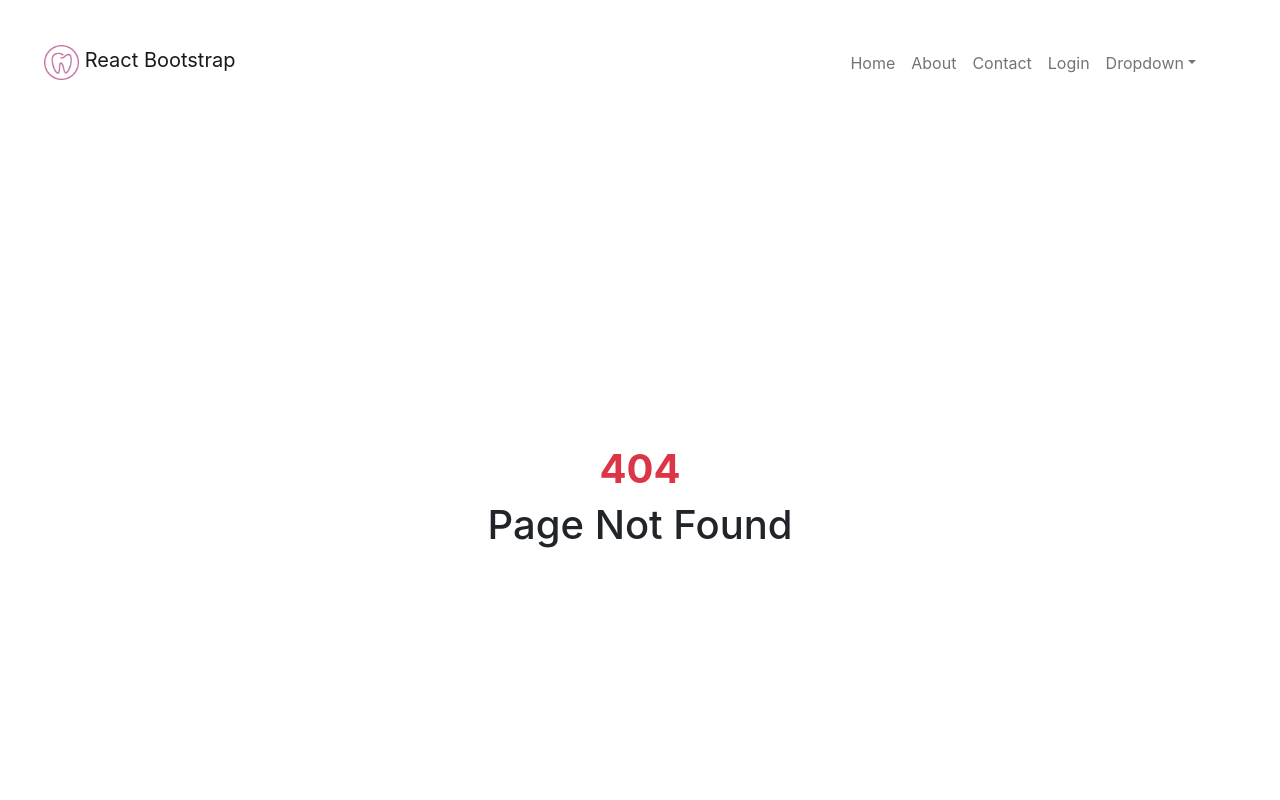
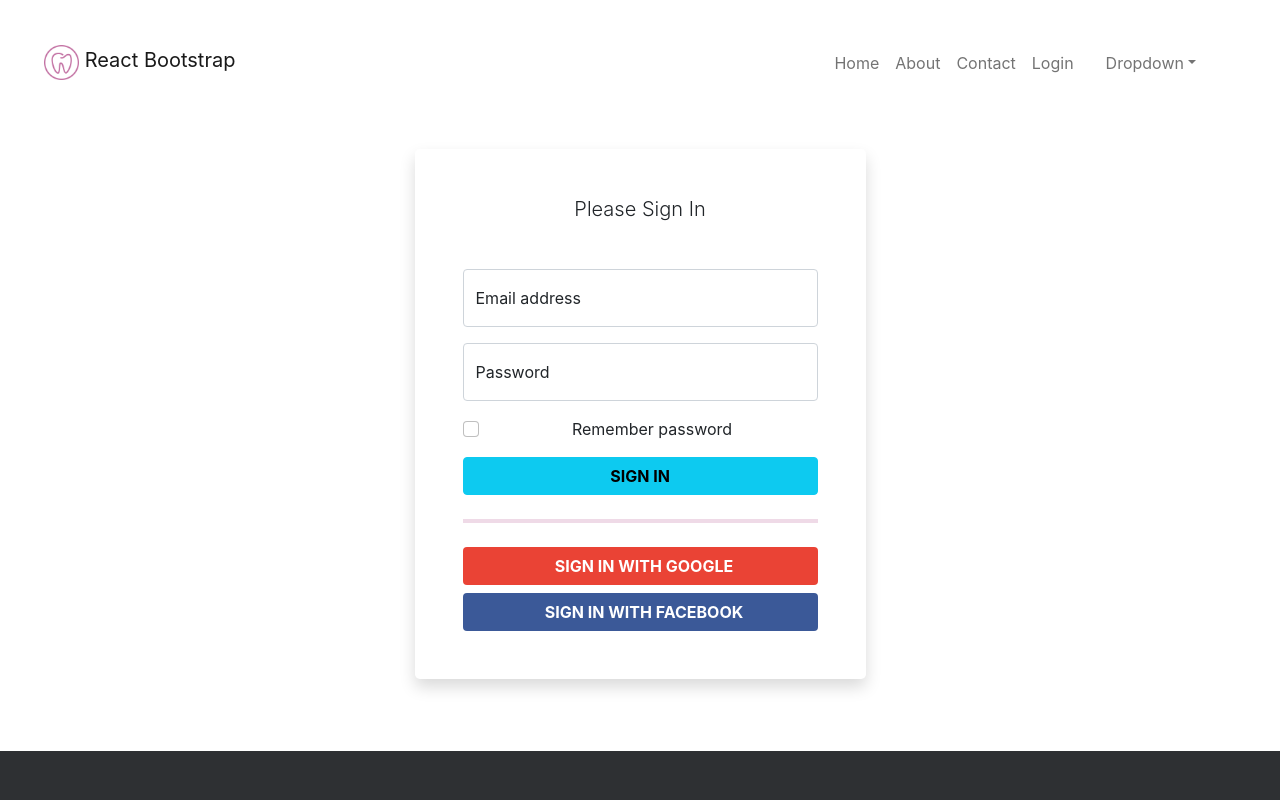
Before and after one commit to kawsarm104/medicenter-detistry, a React (Create React App) app: page /signin in a window 1280 px wide. Shown: the top 800 px of the page. Built offline with nearby package versions, Linux system fonts and the light colour scheme; no server answers.

Commit message:
google signin added

```diff
--- a/src/App.js
+++ b/src/App.js
@@ -38,7 +38,7 @@ function App() {
             <Route path="/contact">
               <Contact></Contact>
             </Route>
-            <Route path="/login">
+            <Route path="/signin">
               <Signin></Signin>
             </Route>
             <Route path="*">
--- a/src/Hooks/useFirebase.js
+++ b/src/Hooks/useFirebase.js
@@ -46,7 +46,7 @@ const useFirebase = () => {
     return () => unsubscribed;
   }, []);
 
-  const logOut = () => {
+  const Signout = () => {
     setIsLoading(true);
     signOut(auth)
       .then(() => {})
@@ -59,7 +59,7 @@ const useFirebase = () => {
     isLoading,
     setIsLoading,
     signInUsingGoogle,
-    logOut,
+    Signout,
     signInUsingFacebook,
   };
 };
--- a/src/Pages/Auth/PrivateRoute/PrivateRoute.js
+++ b/src/Pages/Auth/PrivateRoute/PrivateRoute.js
@@ -19,7 +19,7 @@ const PrivateRoute = ({ children, ...rest }) => {
         ) : (
           <Redirect
             to={{
-              pathname: "/login",
+              pathname: "/signin",
               state: { from: location },
             }}
           ></Redirect>
--- /dev/null
+++ b/src/Pages/Auth/Signin/Signin.css
@@ -0,0 +1,23 @@
+.login-container{
+    min-height: 100vh;
+}
+/* body {
+  background: #007bff;
+  background: linear-gradient(to right, #0062E6, #33AEFF);
+} */
+
+.btn-login {
+  font-size: 0.9rem;
+  letter-spacing: 0.05rem;
+  padding: 0.75rem 1rem;
+}
+
+.btn-google {
+  color: white !important;
+  background-color: #ea4335;
+}
+
+.btn-facebook {
+  color: white !important;
+  background-color: #3b5998;
+}
--- a/src/Pages/Auth/Signin/Signin.js
+++ b/src/Pages/Auth/Signin/Signin.js
@@ -1,11 +1,134 @@
-import React from 'react';
+import React from "react";
+import { useHistory, useLocation } from "react-router";
+// import useAuth from './../../../hooks/useAuth';
+import useAuth from "../../../Hooks/useAuth";
+import "./Signin.css";
+// import useAuth from './../../../Hooks/useAuth'
 
 const Signin = () => {
-    return (
-        <div>
-            sign in for access..
+  const { signInUsingGoogle, signInUsingFacebook, setUser, setIsLoading } =
+    useAuth();
+  const location = useLocation();
+  const history = useHistory();
+  const handleGoogleSignin = () => {
+    signInUsingGoogle()
+      .then((result) => {
+        history.push(location.state?.from || "/home");
+        // console.log(location.state?.from,"google er te");
+        setUser(result.user);
+      })
+      .finally(() => setIsLoading(false));
+  };
+  const handleFacebookSignin = () => {
+    signInUsingFacebook()
+      .then((result) => {
+        history.push(location.state?.from || "/home");
+        // console.log(location.state?.from, "facebook er te");
+        setUser(result.user);
+        // console.log("facebbok user", result.user)
+      })
+      .finally(() => setIsLoading(false));
+  };
+
+  // const { signInUsingGoogle } = useAuth();
+  return (
+    <div className="text-center Signin-container ">
+      {/* <h2 className=" text-info  ">Please Signin</h2> */}
+
+      <div className="container">
+        <div className="row">
+          <div className="col-sm-9 col-md-7 col-lg-5 mx-auto">
+            <div className="card border-0 shadow rounded-3 my-5">
+              <div className="card-body p-4 p-sm-5">
+                <h2 className="card-title text-center mb-5 fw-light fs-5 ">
+                  Please Sign In
+                </h2>
+                <>
+                  <div className="form-floating mb-3">
+                    <input
+                      type="email"
+                      className="form-control"
+                      id="floatingInput"
+                      placeholder="name@example.com"
+                    />
+                    <label htmlFor="floatingInput">Email address</label>
+                  </div>
+                  <div className="form-floating mb-3">
+                    <input
+                      type="password"
+                      className="form-control"
+                      id="floatingPassword"
+                      placeholder="Password"
+                    />
+                    <label htmlFor="floatingPassword">Password</label>
+                  </div>
+
+                  <div className="form-check mb-3">
+                    <input
+                      className="form-check-input"
+                      type="checkbox"
+                      value=""
+                      id="rememberPasswordCheck"
+                    />
+                    <label
+                      className="form-check-label"
+                      htmlFor="rememberPasswordCheck"
+                    >
+                      Remember password
+                    </label>
+                  </div>
+                  <div className="d-grid">
+                    <button
+                      className="btn btn-info btn-Signin text-uppercase fw-bold"
+                      type="submit"
+                    >
+                      Sign in
+                    </button>
+                  </div>
+                  <hr className="my-4" />
+                  <div className="d-grid mb-2">
+                    <button
+                      onClick={handleGoogleSignin}
+                      className="btn btn-google btn-Signin text-uppercase fw-bold"
+                      type="submit"
+                    >
+                      <i className="fab fa-google me-2"></i> Sign in with Google
+                    </button>
+                  </div>
+                  <div className="d-grid">
+                    <button
+                      onClick={handleFacebookSignin}
+                      className="btn btn-facebook btn-Signin text-uppercase fw-bold"
+                      type="submit"
+                    >
+                      <i className="fab fa-facebook-f me-2"></i> Sign in with
+                      Facebook
+                    </button>
+                  </div>
+                </>
+              </div>
+            </div>
+          </div>
         </div>
-    );
+      </div>
+
+      {/* <button onClick={signInUsingGoogle} className="btn btn-outline-info">Google Sign In</button> */}
+      {/* <div className="">
+        <button
+          onClick={handleGoogleSignin}
+          className="btn btn-outline-info mt-3"
+        >
+          Google Signin
+        </button>
+        <button
+          onClick={handleGoogleSignin}
+          className="btn btn-outline-info mt-3"
+        >
+          Facebook Signin
+        </button>
+      </div> */}
+    </div>
+  );
 };
 
 export default Signin;
--- a/src/Pages/Common/Header/Header.js
+++ b/src/Pages/Common/Header/Header.js
@@ -1,12 +1,14 @@
 import React from "react";
 import { Container, Nav, Navbar, NavDropdown } from "react-bootstrap";
 import { NavLink } from "react-router-dom";
+import useAuth from "../../../Hooks/useAuth";
 import logo from "../../../images/logo/medicenter-logo.png";
 import './Header.css'
 
 const Header = () => {
+  const { user,Signout } = useAuth();
   return (
-    <Navbar  expand="lg" className="p-3 mt-4 navbar-class" sticky="top">
+    <Navbar expand="lg" className="p-3 mt-4 navbar-class" sticky="top">
       <Container fluid className="">
         <Navbar.Brand as={NavLink} className="ms-3" to="/">
           <img
@@ -34,6 +36,9 @@ const Header = () => {
             <Nav.Link as={NavLink} to="/login">
               Login
             </Nav.Link>
+            <Nav.Link as={NavLink} to="#">
+              {user.displayName && <div>{user.displayName} </div>}
+            </Nav.Link>
 
             <NavDropdown title="Dropdown" id="basic-nav-dropdown">
               <NavDropdown.Item href="#action/3.1">Action</NavDropdown.Item>
```
